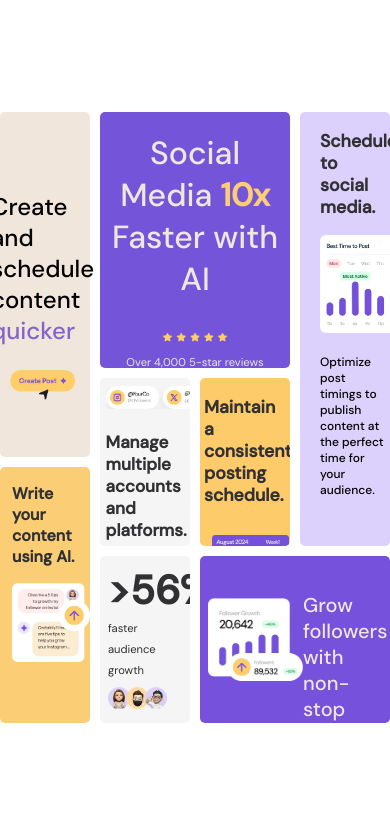
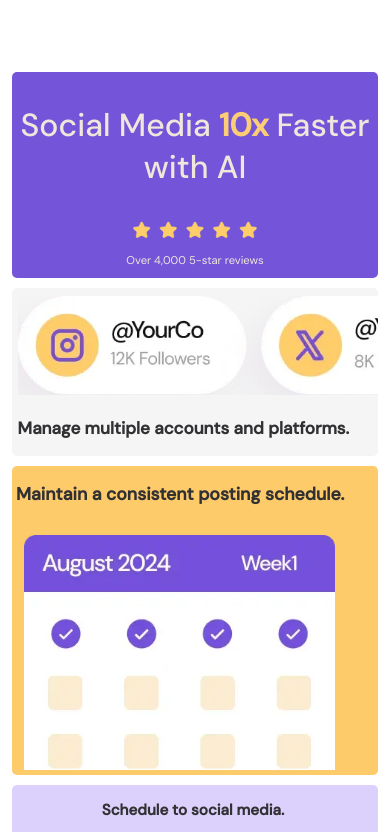
Before and after one commit to Kulsoom30/Web-Design-Layouts, a plain HTML site: page index.html in a window 390 px wide. Shown: the top 832 px of the page. Drawn offline with Linux system fonts and the light colour scheme; files whose address does not match are found by name.

Commit message:
style.css

```diff
--- a/style.css
+++ b/style.css
@@ -56,14 +56,16 @@ body
 
 
 .box1
+
 {
+
     grid-row: 1/span 4;
     grid-column: 1/ span 2;
     background-color:#f1e6dc;
-    display: flex;
-    flex-direction: column;
-    align-items: center;
-    justify-content: center;
+
+    position: relative;
+    overflow: hidden;
+    padding-top: 1.75rem;
     padding-left: 0.4rem;
     padding-right: 0.7rem;
     border-radius: 5px;
@@ -292,3 +294,61 @@ object-fit: cover;
     padding-top: 0.6rem;
     color: black;
 }
+@media(max-width:400px) {
+.container{
+display: flex;
+flex-wrap: wrap;
+padding: 0.75rem;
+
+}
+.box1{
+    order: 7;
+}
+.box3{
+    order:1;
+}
+  .box4{
+    order:2;
+
+  }
+  .box8{
+    order: 4;
+  }
+  .box5{
+    order: 3;
+  }
+  .box7{
+    order: 5;
+  }
+  .box6{
+    order:6;
+  }
+  .box2{
+    order: 8;
+  }
+  .box8 img{
+    width:90%;
+
+  }
+  .box8 p{
+    text-align: center;
+    font-size: 0.95rem;
+    padding-right: 1.5rem;
+  }
+  .box7{
+    display: flex;
+    flex-direction: column;
+    justify-content: center;
+    align-items: center;
+  }
+  .box7 img{
+    width:70%;
+    padding-top: 1.5rem;
+    padding-bottom: 0.25rem;
+  }
+  .box7 p{
+    padding-top: 0rem;
+    text-align: center;
+    font-size: 2.2rem;
+  }
+}
```
